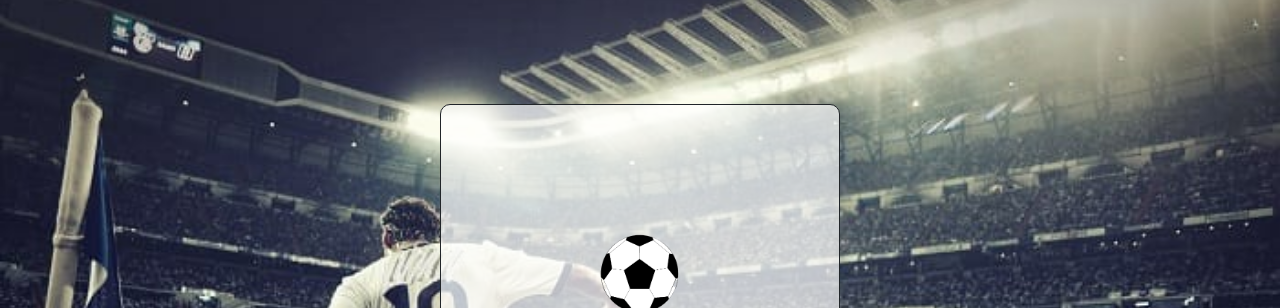
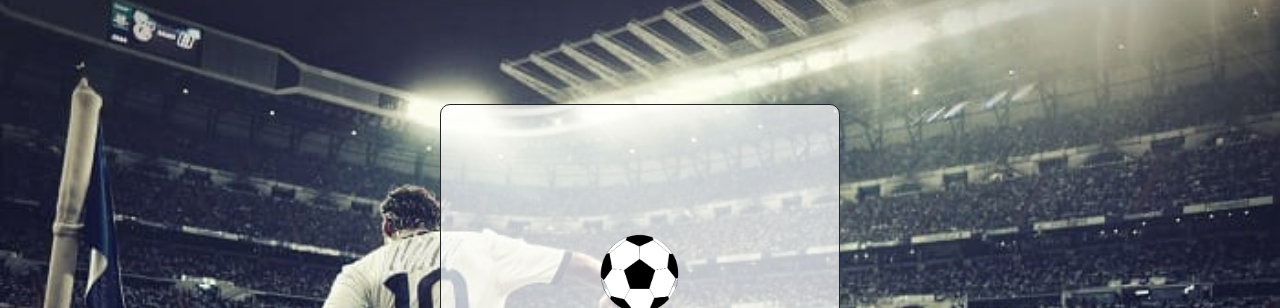
Before and after one commit to FacuNan/Maqueta-soccer, a plain HTML site: page login.html in a window 1280 px wide. Shown: the part 91-399 px from the top of the page. Drawn offline with nearby package versions, Linux system fonts and the light colour scheme; files whose address does not match are found by name.

Commit message:
Corrijiendo posicion de la imagen de fondo

```diff
--- a/style.css
+++ b/style.css
@@ -29,6 +29,8 @@ header img{
 
 .fondo_login{
     background-image: url(./Img/login.jpeg);
+    background-position: center;
+    width: 100%;
     height: calc(100vh - 70px);
     background-size: cover;
     display:flex;
```
